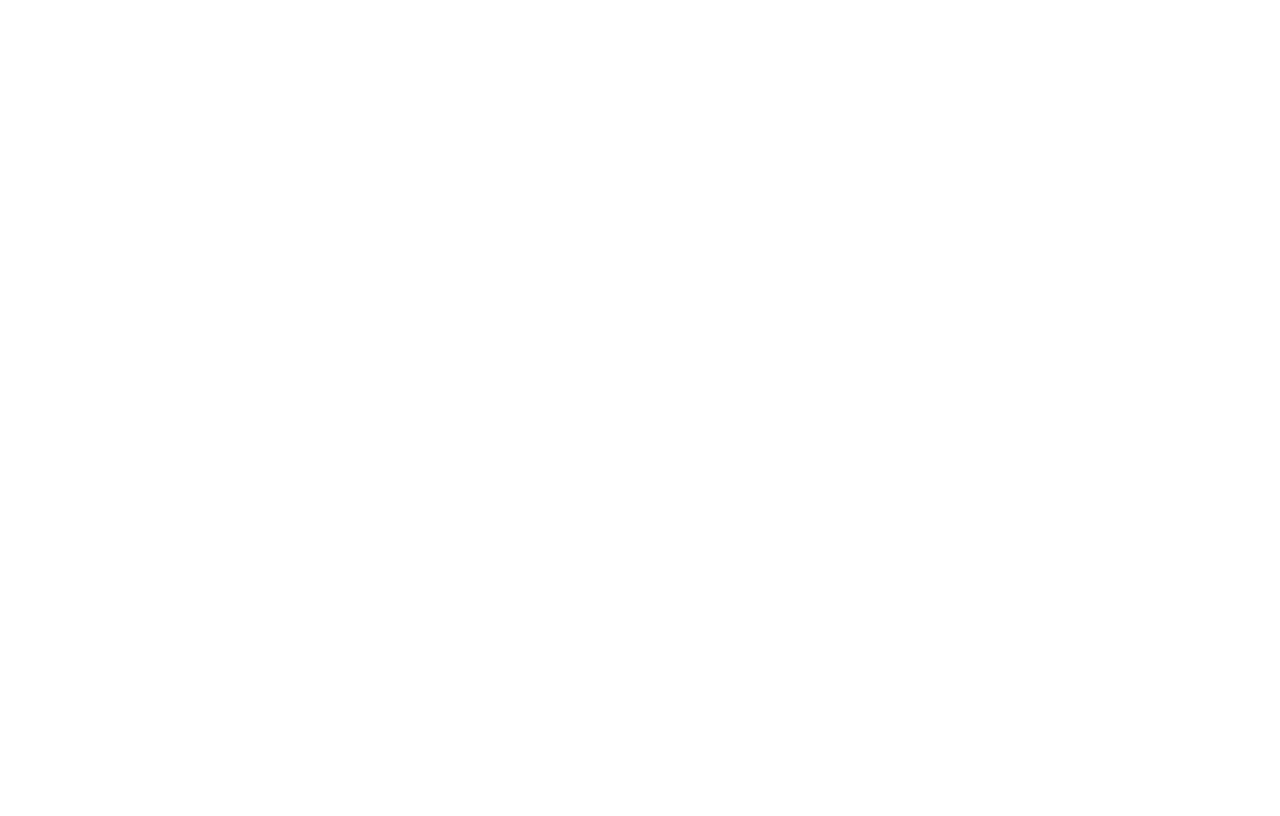
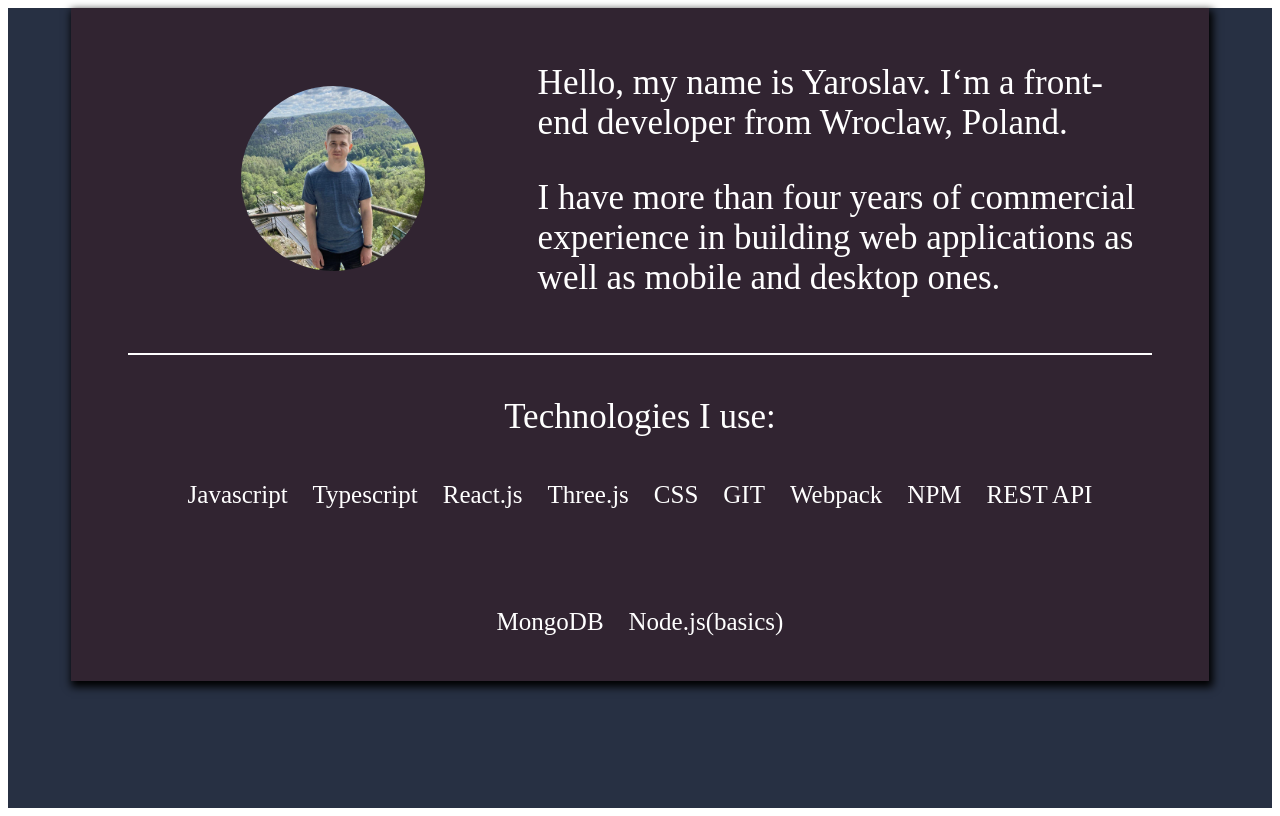
Before and after one commit to yaroslavkhudchenko/refactored-portfolio-page, a React (Create React App) app: page / in a window 1280 px wide. Built offline with nearby package versions, Linux system fonts and the light colour scheme.

Commit message:
added About section and scss styles

```diff
--- a/package.json
+++ b/package.json
@@ -13,6 +13,7 @@
     "react": "^18.2.0",
     "react-dom": "^18.2.0",
     "react-scripts": "5.0.1",
+    "styled-components": "^5.3.6",
     "typescript": "^4.9.5",
     "web-vitals": "^2.1.4"
   },
@@ -44,6 +45,7 @@
     ]
   },
   "devDependencies": {
+    "@types/styled-components": "^5.1.26",
     "@typescript-eslint/eslint-plugin": "^5.50.0",
     "@typescript-eslint/parser": "^5.50.0",
     "eslint": "^8.33.0",
@@ -53,6 +55,7 @@
     "eslint-plugin-prettier": "^4.2.1",
     "eslint-plugin-react": "^7.32.2",
     "eslint-plugin-react-hooks": "^4.6.0",
-    "prettier": "^2.8.3"
+    "prettier": "^2.8.3",
+    "sass": "^1.58.3"
   }
 }
--- a/src/App.tsx
+++ b/src/App.tsx
@@ -1,5 +1,11 @@
+import About from './Components/About/About'
+
 function App() {
-  return <div className='App'></div>
+  return (
+    <div className='App'>
+      <About />
+    </div>
+  )
 }
 
 export default App
--- /dev/null
+++ b/src/Components/About/About.module.scss
@@ -0,0 +1,210 @@
+.aboutSection {
+    height: 100vh;
+    width:100%;
+    background: #c94b4b; /* fallback for old browsers */
+    background: -webkit-linear-gradient(to right, #c94b4b, #4b134f); /* Chrome 10-25, Safari 5.1-6 */
+    background: linear-gradient(to right, #c94b4b, #4b134f); /* W3C, IE 10+/ Edge, Firefox 16+, Chrome 26+, Opera 12+, Safari 7+ */
+    background:#273043;
+    .aboutBlock {
+        flex-direction: column;
+        width: 90%;
+        margin: 0 auto;
+        display: flex;
+        position: relative;
+        padding: 0px 0px 45px 0px;
+        box-sizing: border-box;
+        background: #3e131a6b;
+        box-shadow: 2px 4px 8px 2px black;
+        z-index: 1;
+        .aboutBlockTop {
+            z-index: 1;
+            display: flex;
+            align-items: center;
+            height: 100%;
+            justify-content: flex-start;
+            width: 90%;
+            margin: 0 auto;
+            padding: 20px 0;
+            .photo {
+                text-align: center;
+                z-index: 1;
+                width: 40%;
+                img {
+                    max-width: 45%;
+                    border-radius: 50%;
+                }
+            }
+            .text {
+                z-index: 1;
+                width: 60%;
+                color: white;
+                font-size: 35px;
+            }
+        }
+        .stackBlock::before {
+            content: '';
+            color: white;
+            width: 100%;
+            height: 2px;
+            position: absolute;
+            top: 0;
+            left: 0;
+            background: white;
+        }
+        .stackBlock {
+            position: relative;
+            z-index: 1;
+            display: flex;
+            align-items: center;
+            height: 283px;
+            justify-content: space-between;
+            width: 90%;
+            margin: 0 auto;
+            flex-direction: column;
+            color: white;
+            font-size: 35px;
+            .iKnow {
+                display: flex;
+                flex-direction: column;
+                align-items: center;
+                justify-content: space-evenly;
+                height: 200px;
+                .iKnowTitle {
+                    margin:20px 0;
+                }
+                .iKnowContent {
+                    display: flex;
+                    width: fit-content;
+                    flex-wrap: wrap;
+                    justify-content: center;
+                    font-size: 25px;
+                    span {
+                        margin-left: 25px;
+                    }
+                    span:nth-of-type(1) {
+                        margin-left: 0px;
+                    }
+                }
+
+            }
+            .familierWith  {
+                display: flex;
+                flex-direction: column;
+                align-items: center;
+                justify-content: space-evenly;
+                // height: 200px;
+                .familierWithTitle {
+                    //margin:20px 0;
+                    display: none;
+                }
+                .familierWithContent {
+                    display: flex;
+                    width: fit-content;
+                    flex-wrap: wrap;
+                    justify-content: center;
+                    font-size: 25px;
+
+                    span {
+                        margin-left: 25px;
+                    }
+                    span:nth-of-type(1) {
+                        margin-left: 0px;
+                    }
+                }
+            }
+        }
+
+    }
+    // display: none;
+}
+@media (max-width: 1440px) {
+   #about {
+        .aboutBlock {
+            .aboutBlockTop {
+                .photo {
+                    img {
+                        max-width: 60%;
+                    }
+                }
+            }
+        }
+    }
+}
+@media (max-width: 1024px) {
+    #about {
+        .aboutBlock {
+            .aboutBlockTop {
+                flex-direction: column;
+                .text {
+                    width: 100%;
+                    font-size: 30px;
+                }
+                .photo {
+                    img {
+                        max-width: 80%;
+                    }
+                }
+            }
+            .stackBlock {
+
+                height: 250px;
+                .iKnow {
+                    .iKnowTitle {
+                        font-size: 30px;
+                    }
+                    .iKnowContent {
+                        font-size: 20px;
+                        line-height: 30px;
+
+                    }
+                }
+                .familierWith {
+                    .familierWithContent {
+                        font-size: 20px;
+                    }
+                }
+            }
+        }
+    }
+}
+
+@media (max-width: 768px) {
+    #about {
+        .aboutBlock {
+            .aboutBlockTop {
+                .text {
+                    font-size: 20px;
+                }
+                .photo {
+
+                    img {
+                        max-width: 100%;
+                    }
+                }
+            }
+            .stackBlock {
+                .iKnow {
+                    .iKnowTitle {
+                        font-size: 20px;
+                    }
+                    .iKnowContent {
+                        font-size: 15px;
+
+                        span {
+                            margin-left: 10px;
+                        }
+                    }
+                }
+                .familierWith {
+                    .familierWithContent {
+                        font-size: 15px;
+                        line-height: 30px;
+                        span {
+                            margin-left: 10px;
+                        }
+                    }
+                }
+            }
+        }
+    }
+}
--- /dev/null
+++ b/src/Components/About/About.tsx
@@ -0,0 +1,41 @@
+import { technologiesData } from './../../Data/data'
+import profilePhoto from './../../assets/photo.jpg'
+import styles from './About.module.scss'
+
+const About: React.FunctionComponent = () => (
+  <section className={styles.aboutSection}>
+    <div className={styles.aboutBlock}>
+      <div className={styles.aboutBlockTop}>
+        <div className={styles.photo}>
+          <img src={profilePhoto} alt='profile_photo' />
+        </div>
+        <div className={styles.text}>
+          <p>Hello, my name is Yaroslav. I&lsquo;m a front-end developer from Wroclaw, Poland.</p>
+          <p>
+            I have more than four years of commercial experience in building web applications as
+            well as mobile and desktop ones.
+          </p>
+        </div>
+      </div>
+      <div className={styles.stackBlock}>
+        <div className={styles.iKnow}>
+          <div className={styles.iKnowTitl}>Technologies I use:</div>
+          <div className={styles.iKnowContent}>
+            {technologiesData.known.map((tech: string) => (
+              <span key={tech}>{tech}</span>
+            ))}
+          </div>
+        </div>
+        <div className={styles.familierWith}>
+          <div className={styles.familierWithContent}>
+            {technologiesData.familiar.map((tech: string) => (
+              <span key={tech}>{tech}</span>
+            ))}
+          </div>
+        </div>
+      </div>
+    </div>
+  </section>
+)
+
+export default About
--- /dev/null
+++ b/src/Data/data.ts
@@ -0,0 +1,20 @@
+
+interface Tech {
+  known: string[]
+  familiar: string[]
+}
+
+export const technologiesData: Tech = {
+  known: [
+    'Javascript',
+    'Typescript',
+    'React.js',
+    'Three.js',
+    'CSS',
+    'GIT',
+    'Webpack',
+    'NPM',
+    'REST API',
+  ],
+  familiar: ['MongoDB', 'Node.js(basics)'],
+}
```
Also changed, not shown: src/assets/photo.jpg (added), 1 other file (tests, documents, lock files or other folders).
